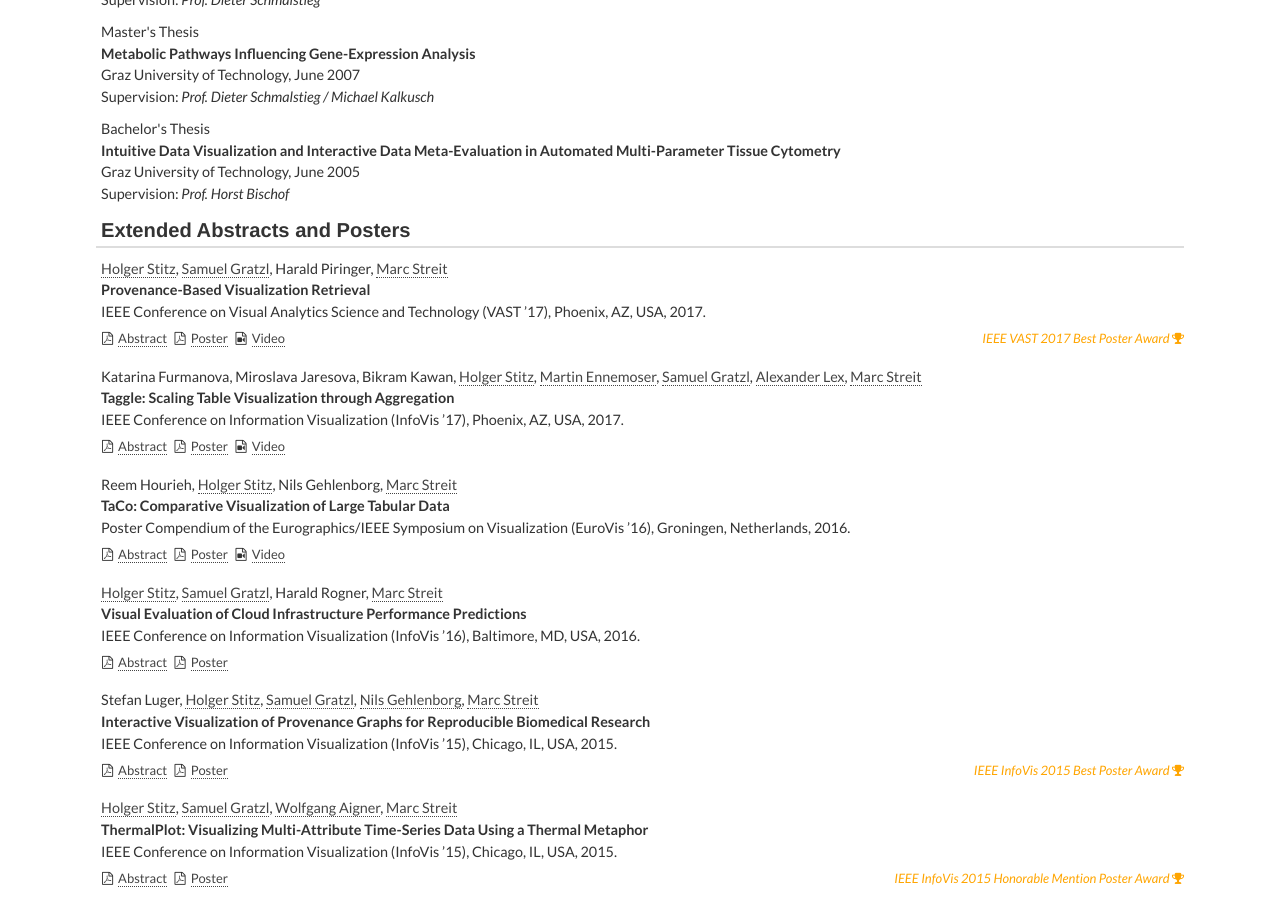
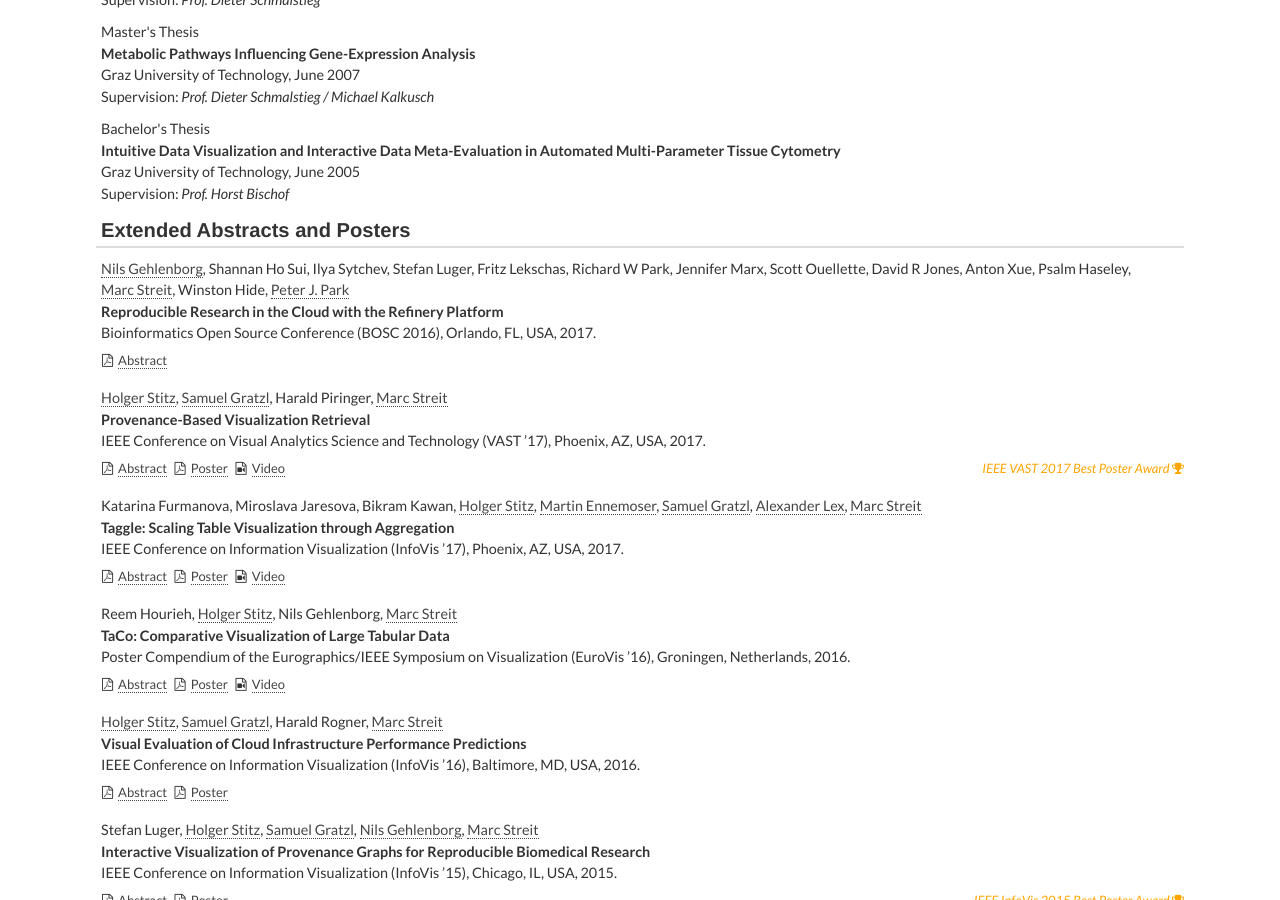
Before and after one commit to mstreit/mstreit.github.io, a Jekyll site: the page built from publications.md, in a window 1280 px wide and 900 px high, scrolled down 5512 px. Built offline with Jekyll 4.4.1, drawn with Linux system fonts in a browser that asks for light colours; nearby versions of some CDN libraries; some web fonts are replaced.

Commit message:
added bosc poster

```diff
--- a/_data/posters.yml
+++ b/_data/posters.yml
@@ -1,3 +1,26 @@
+- authors:
+  - gehlenborg
+  - Shannan Ho Sui
+  - Ilya Sytchev
+  - Stefan Luger
+  - Fritz Lekschas
+  - Richard W Park
+  - Jennifer Marx
+  - Scott Ouellette
+  - David R Jones
+  - Anton Xue
+  - Psalm Haseley
+  - streit
+  - Winston Hide
+  - park
+  title: Reproducible Research in the Cloud with the Refinery Platform
+  journal: Bioinformatics Open Source Conference (BOSC 2016), Orlando, FL, USA
+  year: 2017
+  abstract-pdf: 2016_bosc_refinery_abstract.pdf
+  poster-pdf:
+  video:
+  award:
+
 - authors:
   - stitz
   - gratzl
```
